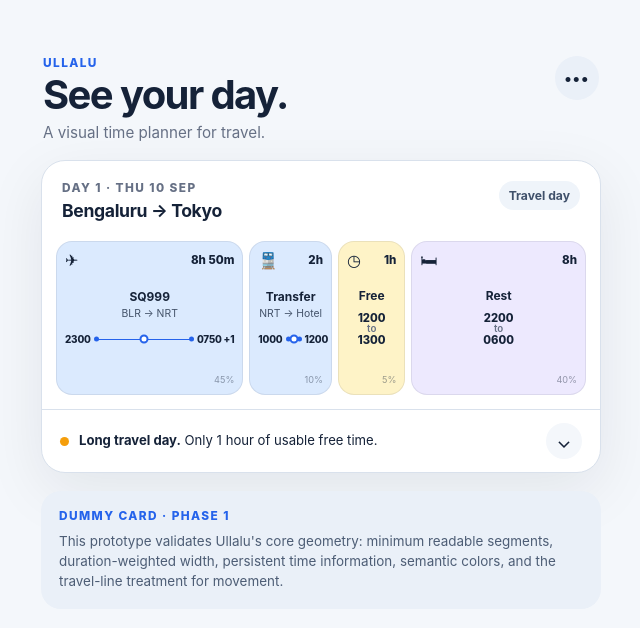
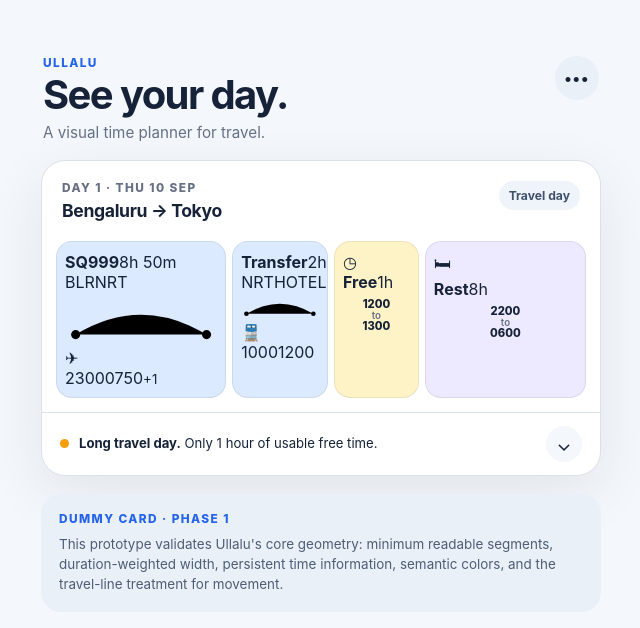
Before and after one commit to brijbh/ullalu, a Next.js app: page / in a window 1280 px wide. Shown: the top 628 px of the page, without its empty margins (319-959 px from the left). Built offline with nearby package versions, Linux system fonts and the light colour scheme.

Commit message:
fix: refine Ullalu day card geometry

```diff
--- a/app/page.tsx
+++ b/app/page.tsx
@@ -3,47 +3,49 @@ const segments = [
     kind: "travel",
     icon: "✈",
     title: "SQ999",
-    route: "BLR → NRT",
+    from: "BLR",
+    to: "NRT",
     duration: "8h 50m",
     start: "2300",
-    end: "0750 +1",
+    end: "0750",
+    suffix: "+1",
     weight: 8.83,
   },
   {
     kind: "travel",
     icon: "🚆",
     title: "Transfer",
-    route: "NRT → Hotel",
+    from: "NRT",
+    to: "HOTEL",
     duration: "2h",
     start: "1000",
     end: "1200",
+    suffix: "",
     weight: 2,
   },
   {
     kind: "free",
     icon: "◷",
     title: "Free",
-    route: "",
     duration: "1h",
     start: "1200",
     end: "1300",
+    suffix: "",
     weight: 1,
   },
   {
     kind: "rest",
     icon: "🛏",
     title: "Rest",
-    route: "",
     duration: "8h",
     start: "2200",
     end: "0600",
+    suffix: "",
     weight: 8,
   },
 ];
 
 export default function Home() {
-  const totalWeight = segments.reduce((sum, item) => sum + item.weight, 0);
-
   return (
     <main className="page-shell">
       <section className="phone-stage" aria-label="Ullalu Day Card prototype">
@@ -66,43 +68,61 @@ export default function Home() {
           </div>
 
           <div className="day-strip" role="list" aria-label="Day itinerary segments">
-            {segments.map((segment) => {
-              const share = Math.round((segment.weight / totalWeight) * 100);
-              return (
+            {segments.map((segment) => (
               <article
                 key={`${segment.title}-${segment.start}`}
                 className={`segment segment--${segment.kind}`}
-                  style={{ flexGrow: segment.weight }}
+                style={{ flexGrow: segment.weight, flexBasis: "74px" }}
                 role="listitem"
               >
-                  <div className="segment__topline">
-                    <span className="segment__icon" aria-hidden="true">{segment.icon}</span>
-                    <span className="segment__duration">{segment.duration}</span>
+                {segment.kind === "travel" ? (
+                  <div className="travel-segment">
+                    <div className="segment__headline">
+                      <strong>{segment.title}</strong>
+                      <span>{segment.duration}</span>
                     </div>
 
-                  <div className="segment__body">
-                    <strong>{segment.title}</strong>
-                    {segment.route ? <span className="segment__route">{segment.route}</span> : null}
+                    <div
+                      className="travel-route"
+                      aria-label={`${segment.from} ${segment.start} to ${segment.to} ${segment.end}${segment.suffix ? ` ${segment.suffix}` : ""}`}
+                    >
+                      <div className="travel-route__places">
+                        <span>{segment.from}</span>
+                        <span>{segment.to}</span>
+                      </div>
 
-                    {segment.kind === "travel" ? (
-                      <div className="travel-line" aria-label={`${segment.start} to ${segment.end}`}>
-                        <span className="travel-line__time">{segment.start}</span>
-                        <span className="travel-line__track"><span /></span>
-                        <span className="travel-line__time">{segment.end}</span>
+                      <div className="travel-route__graphic" aria-hidden="true">
+                        <svg viewBox="0 0 100 34" preserveAspectRatio="none">
+                          <path d="M7 28 Q50 2 93 28" />
+                          <circle cx="7" cy="28" r="3" />
+                          <circle cx="93" cy="28" r="3" />
+                        </svg>
+                        <span className="travel-route__mode">{segment.icon}</span>
+                      </div>
+
+                      <div className="travel-route__times">
+                        <span>{segment.start}</span>
+                        <span>
+                          {segment.end}
+                          {segment.suffix ? <small>{segment.suffix}</small> : null}
+                        </span>
+                      </div>
+                    </div>
                   </div>
                 ) : (
+                  <div className="standard-segment">
+                    <div className="standard-segment__icon" aria-hidden="true">{segment.icon}</div>
+                    <strong>{segment.title}</strong>
+                    <span className="standard-segment__duration">{segment.duration}</span>
                     <div className="stacked-time" aria-label={`${segment.start} to ${segment.end}`}>
                       <span>{segment.start}</span>
                       <small>to</small>
                       <span>{segment.end}</span>
                     </div>
+                  </div>
                 )}
-                  </div>
-
-                  <span className="segment__share" aria-hidden="true">{share}%</span>
               </article>
-              );
-            })}
+            ))}
           </div>
 
           <div className="day-insight">
```
Lines whose indentation alone changed are shown as unchanged.
